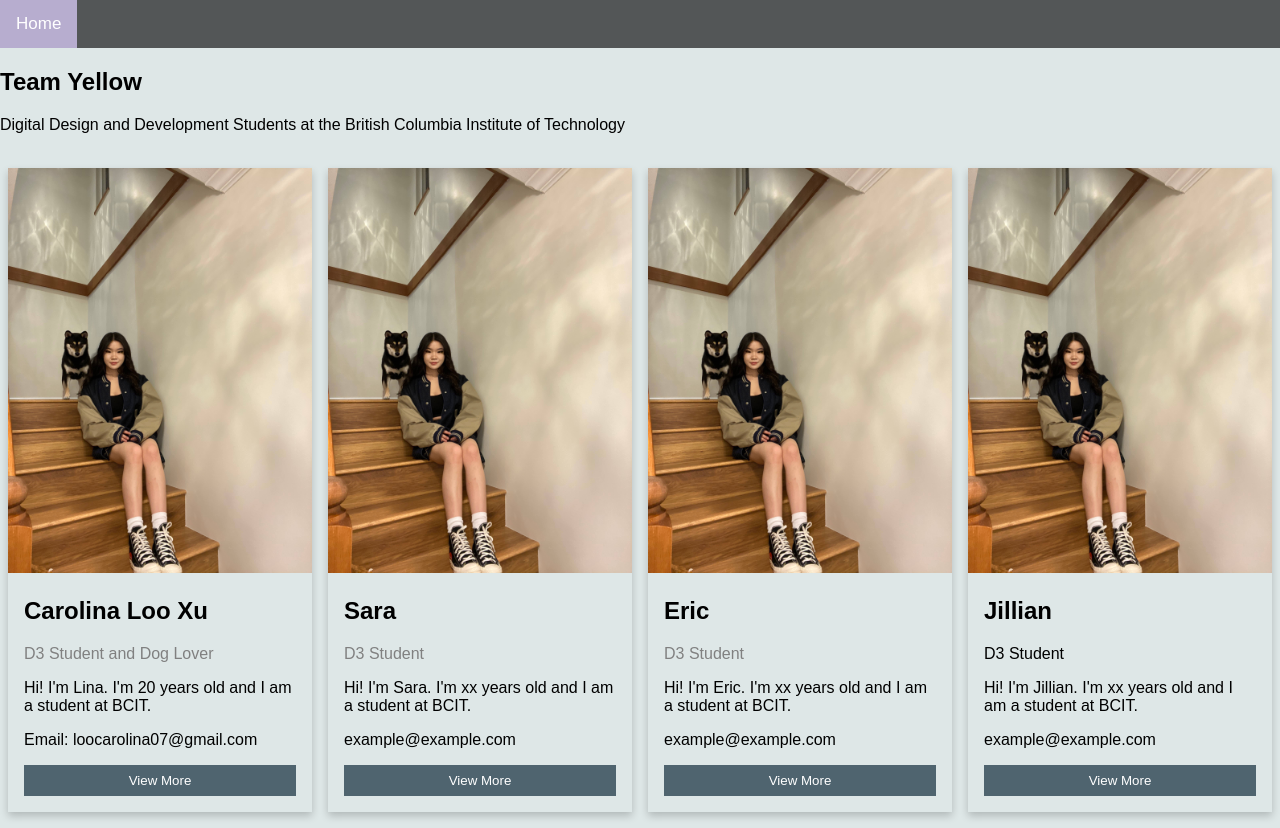
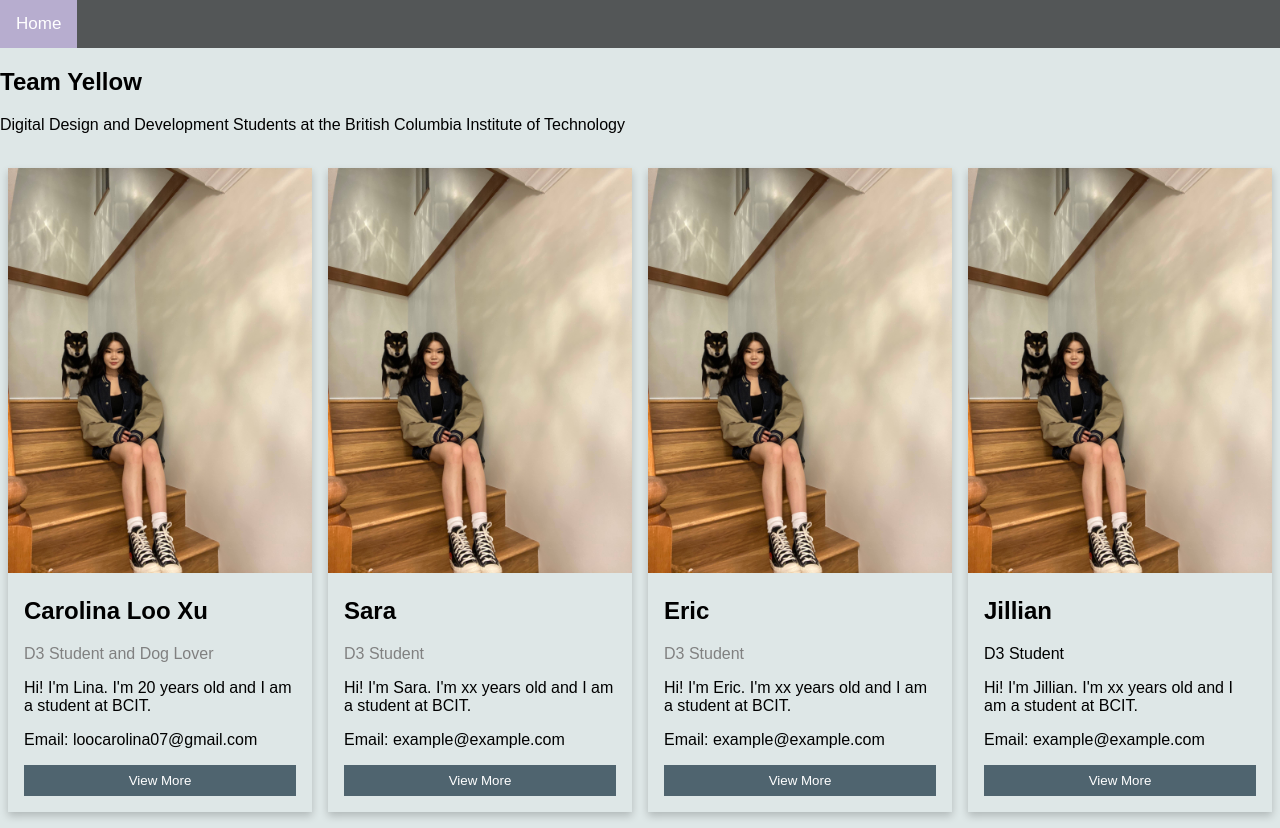
Before and after one commit to carolinalxu/TeamYellowBCIT, a plain HTML site: page HomePage.html in a window 1280 px wide. Drawn offline with Linux system fonts and the light colour scheme.

Commit message:
changes to home page naming + email p

```diff
--- a/page.html
+++ b/HomePage.html
@@ -5,7 +5,7 @@
     <meta http-equiv="X-UA-Compatible" content="IE=edge">
     <meta name="viewport" content="width=device-width, initial-scale=1.0">
     <title>Home Page</title>
-    <link rel="stylesheet" href="style.css">
+    <link rel="stylesheet" href="homepagestyle.css">
 </head>
 <body>
     <div class="topnav">
@@ -40,7 +40,7 @@
             <h2>Sara</h2>
             <p class="title">D3 Student</p>
             <p>Hi! I'm Sara. I'm xx years old and I am a student at BCIT.</p>
-            <p>example@example.com</p>
+            <p>Email: example@example.com</p>
             <p><button class="button">View More</button></p>
             </div>
         </div>
@@ -53,7 +53,7 @@
             <h2>Eric</h2>
             <p class="title">D3 Student</p>
             <p>Hi! I'm Eric. I'm xx years old and I am a student at BCIT.</p>
-            <p>example@example.com</p>
+            <p>Email: example@example.com</p>
             <p><button class="button">View More</button></p>
             </div>
         </div>
@@ -65,7 +65,7 @@
                 <div class="container">
                 <h2>Jillian</h2>D3 Student</p>
                 <p>Hi! I'm Jillian. I'm xx years old and I am a student at BCIT.</p>
-                <p>example@example.com</p>
+                <p>Email: example@example.com</p>
                 <p><button class="button">View More</button></p>
                 </div>
             </div>
```
Also changed, not shown: HomePageStyle.css (renamed from style.css).
